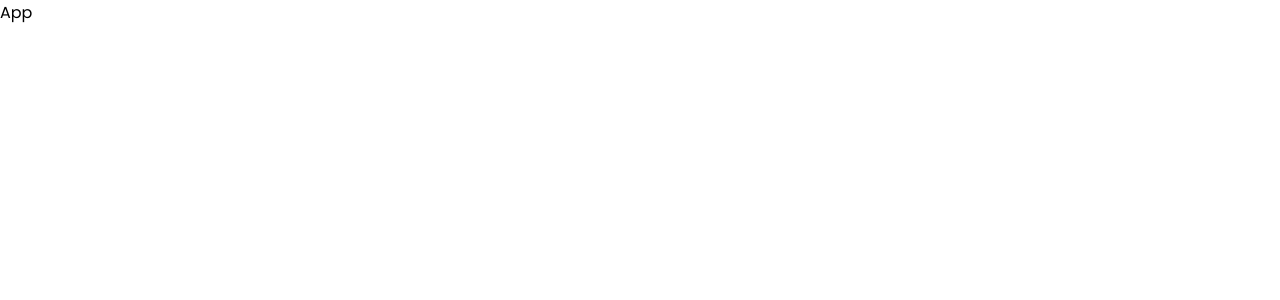
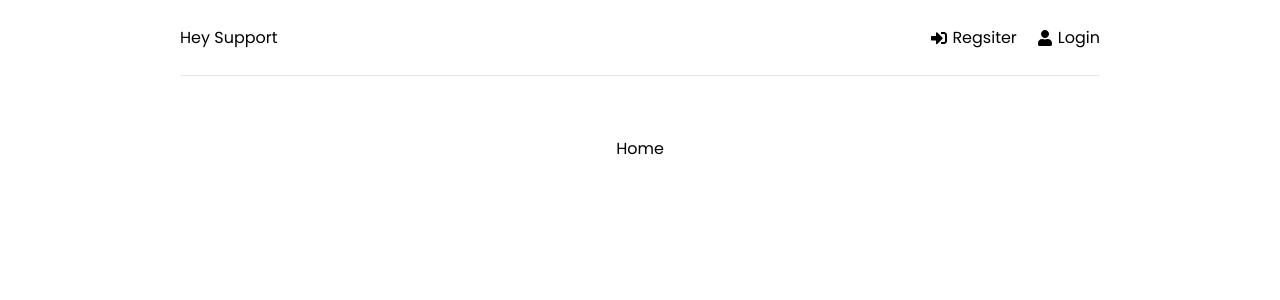
Before and after one commit to 247trend/Hey-Support, a React (Create React App) app in the folder frontend/: page / in a window 1280 px wide. Shown: the top 300 px of the page. Built offline with nearby package versions, Linux system fonts and the light colour scheme.

Commit message:
add home login register pages and header to navigate each of them

```diff
--- a/frontend/src/App.js
+++ b/frontend/src/App.js
@@ -1,6 +1,23 @@
+import { BrowserRouter as Router, Routes, Route } from "react-router-dom"
+import Home from "./pages/Home"
+import Register from "./pages/Register"
+import Login from "./pages/Login"
+import Header from "./components/Header"
+
 const App = () => {
   return (
-    <div>App</div>
+    <>
+      <Router>
+        <div className="container">
+        <Header />
+          <Routes>
+            <Route path="/" element={<Home />} />
+            <Route path="/register" element={<Register />} />
+            <Route path="/login" element={<Login />} />
+          </Routes>
+        </div>
+      </Router>
+    </>
   )
 }
 
--- /dev/null
+++ b/frontend/src/components/Header.jsx
@@ -0,0 +1,28 @@
+import { FaSignInAlt, FaSignOutAlt, FaUser } from "react-icons/fa"
+import { Link } from "react-router-dom"
+
+const Header = () => {
+  return (
+    <header className="header">
+      <div className="logo">
+        <Link to="/">Hey Support</Link>
+      </div>
+      <ul>
+        <li>
+          <Link to="/register">
+            <FaSignInAlt />
+            Regsiter
+          </Link>
+        </li>
+        <li>
+          <Link to="/login">
+            <FaUser />
+            Login
+          </Link>
+        </li>
+      </ul>
+    </header>
+  )
+}
+
+export default Header
--- /dev/null
+++ b/frontend/src/pages/Home.jsx
@@ -0,0 +1,7 @@
+const Home = () => {
+  return (
+    <div>Home</div>
+  )
+}
+
+export default Home
--- /dev/null
+++ b/frontend/src/pages/Login.jsx
@@ -0,0 +1,7 @@
+const Login = () => {
+  return (
+    <div>Login</div>
+  )
+}
+
+export default Login
--- /dev/null
+++ b/frontend/src/pages/Register.jsx
@@ -0,0 +1,7 @@
+const Register = () => {
+  return (
+    <div>Register</div>
+  )
+}
+
+export default Register
```
